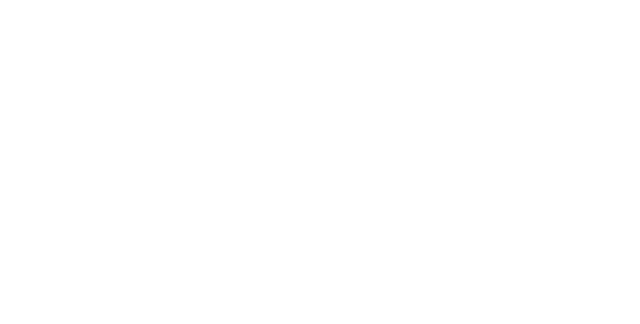
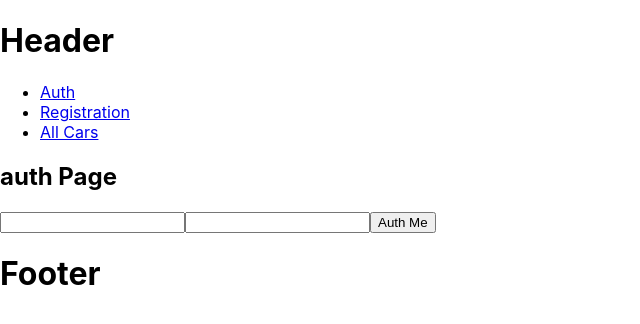
Before and after one commit to miros777/React_march2024, a React (Create React App) app: page / in a window 1280 px wide. Shown: the top 324 px of the page, without its empty margins (0-640 px from the left). Built offline with nearby package versions, Linux system fonts and the light colour scheme.

Commit message:
add models, form Auth, services

```diff
--- a/package.json
+++ b/package.json
@@ -16,7 +16,8 @@
     "typescript": "^4.9.5",
     "web-vitals": "^2.1.4",
     "axios": "^1.7.2",
-    "react-router-dom": "^6.25.1"
+    "react-router-dom": "^6.25.1",
+    "react-hook-form": "^7.52.1"
   },
   "scripts": {
     "start": "react-scripts start",
--- a/src/Components/auth/AuthComponent.tsx
+++ b/src/Components/auth/AuthComponent.tsx
@@ -1,12 +1,26 @@
 import React from 'react';
+import {TokenObtainPairModel} from "../../models/TokenObtainPairModel";
+import {useForm} from "react-hook-form";
+import {authUser} from "../../services/api.services";
 
 const AuthComponent = () => {
+
+    const {
+        handleSubmit,
+        register
+    } = useForm<TokenObtainPairModel>();
+
+    const authentificate = (data: TokenObtainPairModel) => {
+        authUser.authenticate(data);
+    }
+
     return (
         <div>
-            <ul>
-                <li><a href="#">Auth</a></li>
-                <li><a href="#">Register</a></li>
-            </ul>
+            <form onSubmit={handleSubmit(authentificate)}>
+                <input type="text" {...register('username')}/>
+                <input type="text" {...register('password')}/>
+                <button>Auth Me</button>
+            </form>
         </div>
     );
 };
--- a/src/index.tsx
+++ b/src/index.tsx
@@ -1,7 +1,7 @@
 import React from 'react';
 import ReactDOM from 'react-dom/client';
 import './index.css';
-import {BrowserRouter, createBrowserRouter} from "react-router-dom";
+import {BrowserRouter, createBrowserRouter, RouterProvider} from "react-router-dom";
 import MainLayout from "./layouts/MainLayout";
 import AuthPage from "./pages/AuthPage";
 import RegistrationPage from "./pages/RegistrationPage";
@@ -30,5 +30,5 @@
 ]);
 
 root.render(
-<BrowserRouter router={router}/>
+    <RouterProvider router={router}/>
 );
--- /dev/null
+++ b/src/models/IUserModel.tsx
@@ -0,0 +1,4 @@
+export interface IUserModel{
+    username: string,
+    password: string
+}
--- /dev/null
+++ b/src/models/TokenObtainPairModel.tsx
@@ -0,0 +1,4 @@
+export interface TokenObtainPairModel{
+    username: string,
+    password: string
+}
--- /dev/null
+++ b/src/models/TokenRefresh.tsx
@@ -0,0 +1,4 @@
+export interface TokenRefresh {
+    refresh: string,
+    access: string
+}
--- /dev/null
+++ b/src/models/UserResponse.tsx
@@ -0,0 +1,10 @@
+export interface UserResponse {
+    id: number,
+    username: string,
+    is_active: boolean,
+    is_staff: boolean,
+    is_superuser: boolean,
+    last_login: string,
+    created: string,
+    updated: string
+}
--- a/src/pages/AuthPage.tsx
+++ b/src/pages/AuthPage.tsx
@@ -1,9 +1,11 @@
 import React from 'react';
+import AuthComponent from "../Components/auth/AuthComponent";
 
 const AuthPage = () => {
     return (
         <div>
-            auth Page
+            <h2>auth Page</h2>
+            <AuthComponent/>
         </div>
     );
 };
--- /dev/null
+++ b/src/services/api.services.tsx
@@ -0,0 +1,34 @@
+import axios from "axios";
+import {IUserModel} from "../models/IUserModel";
+import {UserResponse} from "../models/UserResponse";
+import {TokenObtainPairModel} from "../models/TokenObtainPairModel";
+import {TokenRefresh} from "../models/TokenRefresh";
+
+const axiosInstans = axios.create({
+    baseURL: 'http://owu.linkpc.net/carsAPI/v2'
+});
+
+const userService  = {
+    saveUser: async (data:IUserModel):Promise<boolean> => {
+        let res = await axiosInstans.post<UserResponse>('/users', data);
+        console.log(res);
+
+        return !!res.data.id || false
+    }
+
+}
+
+const authUser  = {
+    authenticate: async (data:TokenObtainPairModel):Promise<void> => {
+        let res = await axiosInstans.post<TokenRefresh>('/auth', data);
+        console.log(res);
+        console.log(res.data.access);
+        console.log(res.data.refresh);
+    }
+
+}
+
+export {
+    userService,
+    authUser
+}
```
Also changed, not shown: 1 other file (tests, documents, lock files or other folders).
